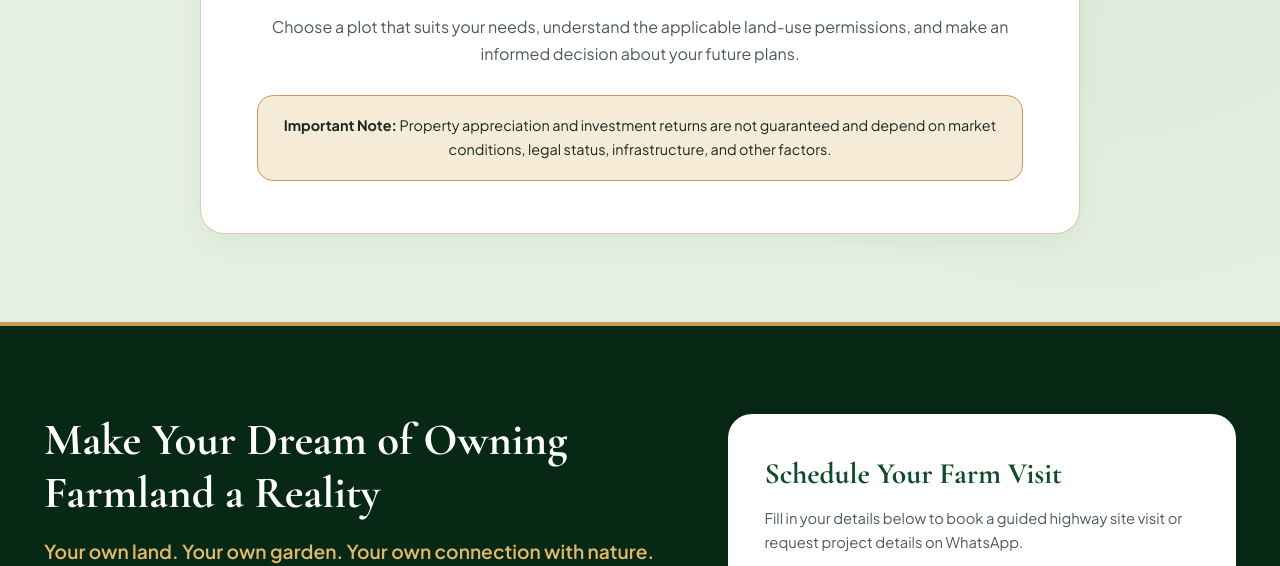
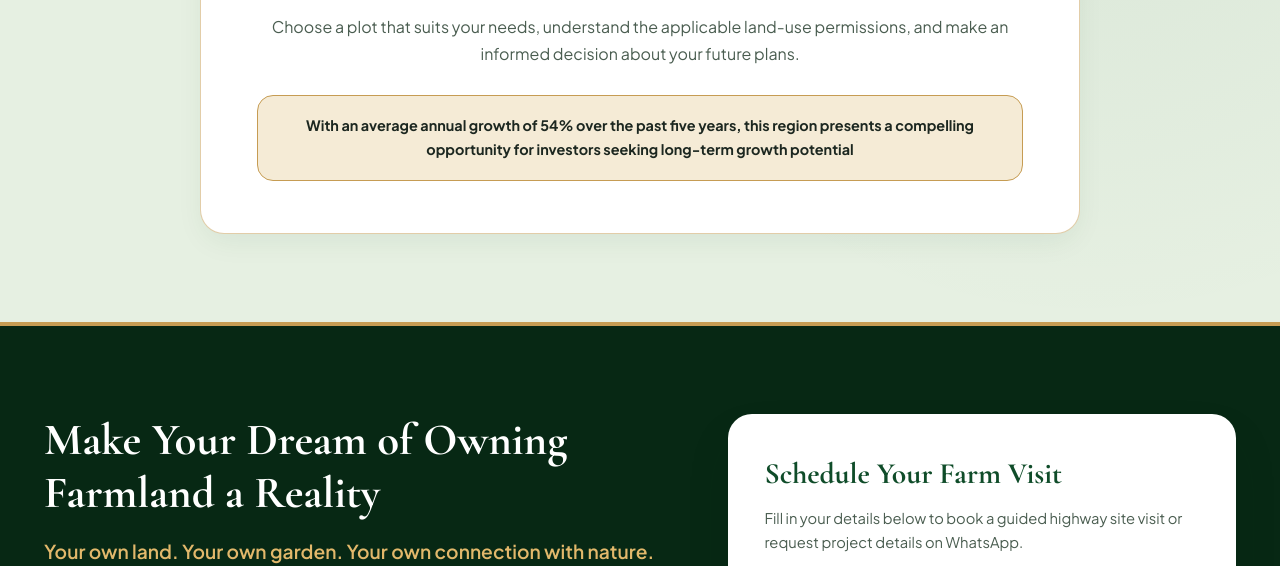
Before and after one commit to siddharthajindal/vrindavan-eco-farms, a plain HTML site: page index.html in a window 1280 px wide. Shown: the part 6921-7487 px from the top of the page. Drawn offline with nearby package versions, Linux system fonts and the light colour scheme.

Commit message:
Update index.html
disclaimer changed

```diff
--- a/index.html
+++ b/index.html
@@ -477,8 +477,8 @@
 
           <div class="legal-disclaimer-box">
             <p>
-              <strong>Important Note:</strong> Property appreciation and investment returns are not guaranteed and depend on market conditions, legal status, infrastructure, and other factors.
-            </p>
+              <strong>With an average annual growth of 54% over the past five years, this region presents a compelling opportunity for investors seeking long-term growth potential</strong>
+   </p>
           </div>
         </div>
       </div>
```
